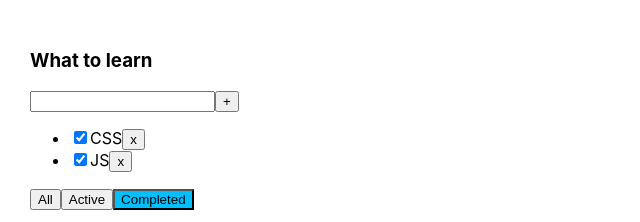
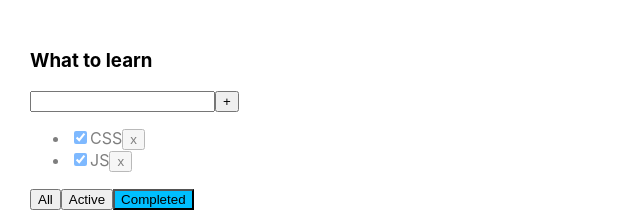
Before and after one commit to SharpDevOps10/TodoList, a React (Create React App) app: page / in a window 1280 px wide. Shown: the top 222 px of the page, without its empty margins (0-640 px from the left). Built offline with nearby package versions, Linux system fonts and the light colour scheme.

Commit message:
Added translucency to completed tasks

```diff
--- a/src/ToDoList.tsx
+++ b/src/ToDoList.tsx
@@ -63,7 +63,7 @@ export function Todolist(props: PropsType) {
             props.changeTaskStatus(param.id, e.currentTarget.checked);
           };
 
-          return <li key={param.id}>
+          return <li key={param.id} className={ param.isDone ? "is-done" : ""}>
             <input type="checkbox"
                    onChange={onChangeHandler}
                    checked={param.isDone}/>
```
